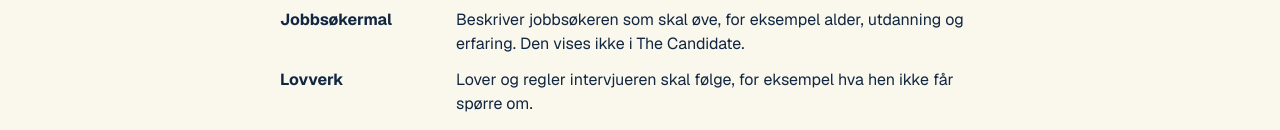
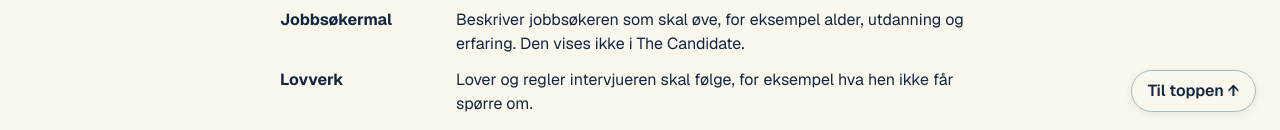
Before and after one commit to IMTEL/team-tdt4290-fall-2026, a Next.js app: page /help in a window 1280 px wide. Shown: the part 664-794 px from the top of the page. Built offline with nearby package versions, Linux system fonts and the light colour scheme; no server answers; what @mui/material-nextjs would draw is missing.

Commit message:
feat: added a go to top button

```diff
--- a/src/app/help/page.module.css
+++ b/src/app/help/page.module.css
@@ -41,7 +41,31 @@
   text-underline-offset: 0.2em;
 }
 
+.toTop {
+  position: fixed;
+  right: var(--space-5);
+  bottom: var(--space-5);
+  padding: var(--space-2) var(--space-4);
+  border: 1px solid var(--border);
+  border-radius: 999px;
+  background: var(--background);
+  box-shadow: 0 2px 8px rgb(0 0 0 / 8%);
+  color: var(--primary);
+  font-weight: 600;
+  text-decoration: none;
+}
+
+.toTop:hover {
+  background: color-mix(in oklch, var(--secondary) 34%, var(--background));
+}
+
+.toTop:focus-visible {
+  outline: 2px solid var(--primary);
+  outline-offset: 2px;
+}
+
 /* The navbar is sticky, so a section opened from a link must not land under it. */
+.title,
 .topic,
 .part {
   scroll-margin-top: 4.5rem;
--- a/src/app/help/page.tsx
+++ b/src/app/help/page.tsx
@@ -17,7 +17,9 @@ export default function HelpPage() {
   return (
     <div className={styles.page}>
       {/* English translation: Help */}
-      <h1 className={styles.title}>Hjelp</h1>
+      <h1 id="top" className={styles.title}>
+        Hjelp
+      </h1>
       <p className={styles.lead}>
         {/* English translation: This page explains the words and features in the app. Use the
         contents below to go straight to what you need. */}
@@ -39,6 +41,12 @@ export default function HelpPage() {
       {HELP_TOPICS.map((topic) => (
         <Topic key={topic.id} topic={topic} />
       ))}
+
+      {/* A plain link, so it works without JavaScript and also moves focus to the top. */}
+      <a href="#top" className={styles.toTop}>
+        {/* English translation: To the top */}
+        Til toppen ↑
+      </a>
     </div>
   );
 }
```
